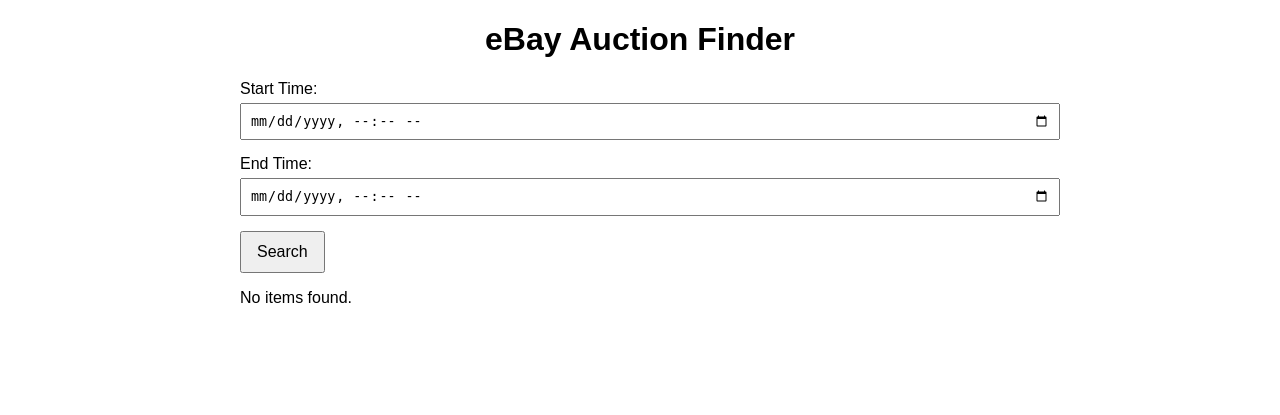
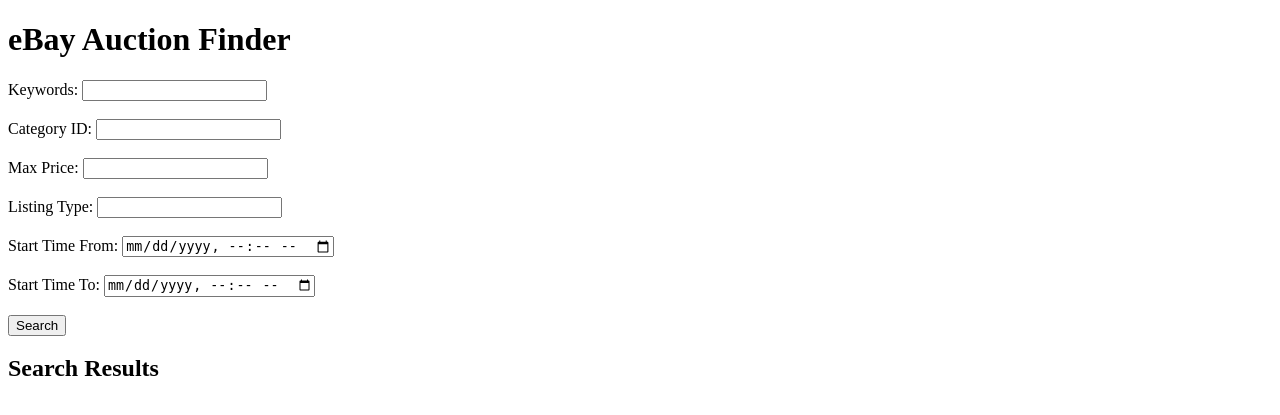
Before and after one commit to jamoore4579/ebay_dashboard, a Flask app: template templates/index.html in a window 1280 px wide. Shown: the top 415 px of the page. Run offline with Flask 3, Linux system fonts and the light colour scheme; the template is opened without the code that fills it, so the values that code supplies are empty.

Commit message:
Updated web files

```diff
--- a/app.py
+++ b/app.py
@@ -1,87 +1,115 @@
 from flask import Flask, render_template, request
 from ebaysdk.finding import Connection as Finding
-from ebaysdk.exception import ConnectionError
-from datetime import datetime, timezone
+from datetime import datetime, timedelta
 from dotenv import load_dotenv
 import os
+
+app = Flask(__name__)
 
 # Load environment variables
 load_dotenv()
 API_KEY = os.getenv('API_KEY')
 
-app = Flask(__name__)
-
-def parse_datetime(date_str):
-    # Parse the datetime string and make it timezone-aware
-    dt = datetime.strptime(date_str, '%Y-%m-%dT%H:%M:%S.%fZ')
-    return dt.replace(tzinfo=timezone.utc)
-
+# Home route to show the search form
 @app.route('/', methods=['GET', 'POST'])
 def index():
     items = []
-    if request.method == 'POST':
-        # Get the start and end times from the form
-        start_time_str = request.form.get('start_time')
-        end_time_str = request.form.get('end_time')
+    total_pages = 1
+    current_page = int(request.args.get('page', 1))
 
+    # Initialize variables
+    keywords = request.form.get('keywords', request.args.get('keywords', '"football" "rookie"'))
+    category_id = request.form.get('category_id', request.args.get('category_id', '213'))
+    max_price = request.form.get('max_price', request.args.get('max_price', '5.00'))
+    listing_type = request.form.get('listing_type', request.args.get('listing_type', 'Auction'))
+    start_time_from = request.form.get('start_time_from', request.args.get('start_time_from'))
+    start_time_to = request.form.get('start_time_to', request.args.get('start_time_to'))
+
+    # Convert start_time_from and start_time_to to the correct format if they are provided
+    if start_time_from:
         try:
-            # Convert to datetime objects
-            start_time = datetime.fromisoformat(start_time_str).replace(tzinfo=timezone.utc)
-            end_time = datetime.fromisoformat(end_time_str).replace(tzinfo=timezone.utc)
+            start_time_from = datetime.strptime(start_time_from, '%Y-%m-%dT%H:%M')
+            start_time_from = start_time_from.strftime('%Y-%m-%dT%H:%M:%S.000Z')
+        except ValueError:
+            start_time_from = None
 
-            # Initialize the eBay Finding API connection
-            finding_api = Finding(appid=API_KEY, config_file=None)
+    if start_time_to:
+        try:
+            start_time_to = datetime.strptime(start_time_to, '%Y-%m-%dT%H:%M')
+            start_time_to = start_time_to.strftime('%Y-%m-%dT%H:%M:%S.000Z')
+        except ValueError:
+            start_time_to = None
 
-            # Define the request payload with outputSelector for additional details
-            response = finding_api.execute('findItemsAdvanced', {
-                'keywords': 'football rookie card',
-                'categoryId': '213',
-                'itemFilter': [
-                    {'name': 'MaxPrice', 'value': '5.00', 'paramName': 'Currency', 'paramValue': 'USD'},
-                    {'name': 'ListingType', 'value': 'Auction'},
-                    {'name': 'EndTimeTo', 'value': end_time.strftime('%Y-%m-%dT%H:%M:%S.%fZ')},
-                    {'name': 'StartTimeFrom', 'value': start_time.strftime('%Y-%m-%dT%H:%M:%S.%fZ')}
-                ],
-                'paginationInput': {
-                    'entriesPerPage': '50',
-                    'pageNumber': '1'
-                },
-                'sortOrder': 'EndTimeSoonest',
-                'outputSelector': ['PictureURLLarge']
+    # Create a connection to the eBay Finding API
+    api = Finding(appid=API_KEY, config_file=None, siteid="EBAY-US")
+
+    # Construct the API request
+    request_params = {
+        'keywords': keywords,
+        'categoryId': category_id,
+        'itemFilter': [
+            {'name': 'MaxPrice', 'value': max_price, 'paramName': 'Currency', 'paramValue': 'USD'},
+            {'name': 'ListingType', 'value': listing_type}
+        ],
+        'sortOrder': 'EndTimeSoonest',
+        'outputSelector': 'SellerInfo',
+        'paginationInput': {
+            'entriesPerPage': 10,
+            'pageNumber': current_page
+        }
+    }
+
+    # Add time filters only if both are provided
+    if start_time_from and start_time_to:
+        request_params['itemFilter'].extend([
+            {'name': 'EndTimeFrom', 'value': start_time_from},
+            {'name': 'EndTimeTo', 'value': start_time_to}
+        ])
+
+    # Execute the API request
+    response = api.execute('findItemsAdvanced', request_params)
+
+    # Debugging: Print the number of items found
+    print(f"Number of items found: {len(response.reply.searchResult.item)}")
+
+    # Get total pages
+    total_pages = int(response.reply.paginationOutput.totalPages)
+
+    # Parse the response and collect the desired information
+    for item in response.reply.searchResult.item:
+        try:
+            item_id = item.itemId
+            title = item.title
+            price = float(item.sellingStatus.currentPrice.value)
+            end_time = item.listingInfo.endTime
+
+            # Adjust end time to Pacific Time
+            if isinstance(end_time, str):
+                end_time = datetime.strptime(end_time, "%Y-%m-%dT%H:%M:%S.%fZ")
+            end_time_adjusted = end_time - timedelta(hours=4)
+
+            # Store the item information
+            items.append({
+                'item_id': item_id,
+                'title': title,
+                'price': price,
+                'end_time': end_time_adjusted.strftime("%Y-%m-%d %I:%M %p")
             })
+        except Exception as e:
+            print(f"Error processing item: {e}")
 
-            if response.reply.ack == 'Success':
-                for item in response.reply.searchResult.item:
-                    title = item.title
-                    price = item.sellingStatus.currentPrice.value
-                    item_end_time = item.listingInfo.endTime
-                    item_url = item.viewItemURL
-                    item_id = item.itemId  # Auction ID
-
-                    # Convert end_time to timezone-aware datetime if it's a string
-                    if isinstance(item_end_time, str):
-                        item_end_time = parse_datetime(item_end_time)
-                    else:
-                        # Ensure end_time is timezone-aware if it's a datetime object
-                        if item_end_time.tzinfo is None:
-                            item_end_time = item_end_time.replace(tzinfo=timezone.utc)
-
-                    # Calculate time remaining
-                    time_remaining = item_end_time - datetime.now(timezone.utc)
-                    if time_remaining.total_seconds() <= 86400:  # 24 hours in seconds
-                        items.append({
-                            'title': title,
-                            'price': price,
-                            'end_time': item_end_time,
-                            'url': item_url,
-                            'auction_id': item_id
-                        })
-        except ConnectionError as e:
-            return f"Connection Error: {e}"
-        except Exception as e:
-            return f"Error: {e}"
-
-    return render_template('index.html', items=items)
+    return render_template(
+        'index.html',
+        items=items,
+        current_page=current_page,
+        total_pages=total_pages,
+        keywords=keywords,
+        category_id=category_id,
+        max_price=max_price,
+        listing_type=listing_type,
+        start_time_from=start_time_from,
+        start_time_to=start_time_to
+    )
 
 if __name__ == '__main__':
     app.run(debug=True)
--- a/templates/index.html
+++ b/templates/index.html
@@ -4,90 +4,53 @@
     <meta charset="UTF-8">
     <meta name="viewport" content="width=device-width, initial-scale=1.0">
     <title>eBay Auction Finder</title>
-    <style>
-        body {
-            font-family: Arial, sans-serif;
-            margin: 20px;
-        }
-        .container {
-            max-width: 800px;
-            margin: auto;
-        }
-        h1 {
-            text-align: center;
-        }
-        .form-group {
-            margin-bottom: 15px;
-        }
-        .form-group label {
-            display: block;
-            margin-bottom: 5px;
-        }
-        .form-group input[type="datetime-local"] {
-            width: 100%;
-            padding: 8px;
-        }
-        .form-group button {
-            padding: 10px 15px;
-            font-size: 16px;
-            cursor: pointer;
-        }
-        .item {
-            border: 1px solid #ddd;
-            border-radius: 4px;
-            padding: 15px;
-            margin-bottom: 15px;
-        }
-        .item img {
-            max-width: 100%;
-            height: auto;
-            display: block;
-        }
-        .item h2 {
-            margin: 0 0 10px 0;
-        }
-        .item a {
-            color: #007bff;
-            text-decoration: none;
-        }
-        .item a:hover {
-            text-decoration: underline;
-        }
-    </style>
 </head>
 <body>
-    <div class="container">
-        <h1>eBay Auction Finder</h1>
-        <form method="POST">
-            <div class="form-group">
-                <label for="start_time">Start Time:</label>
-                <input type="datetime-local" id="start_time" name="start_time" required>
-            </div>
-            <div class="form-group">
-                <label for="end_time">End Time:</label>
-                <input type="datetime-local" id="end_time" name="end_time" required>
-            </div>
-            <div class="form-group">
-                <button type="submit">Search</button>
-            </div>
-        </form>
+    <h1>eBay Auction Finder</h1>
 
-        {% if items %}
-            <h2>Results:</h2>
-            {% for item in items %}
-                <div class="item">
-                    <h2>{{ item.title }}</h2>
-                    <p><strong>Price:</strong> ${{ item.price }}</p>
-                    <p><strong>End Time:</strong> {{ item.end_time.isoformat() }}</p>
-                    <p><a href="{{ item.url }}" target="_blank">View Item</a></p>
-                    <p><strong>Auction ID:</strong> {{ item.auction_id }}</p>
-                    {% if item.pictureURLLarge %}
-                        <img src="{{ item.pictureURLLarge }}" alt="Item Image">
-                    {% endif %}
-                </div>
-            {% endfor %}
-        {% else %}
-            <p>No items found.</p>
+    <form method="POST" action="/">
+        <label for="keywords">Keywords:</label>
+        <input type="text" id="keywords" name="keywords" value="{{ keywords }}"><br><br>
+
+        <label for="category_id">Category ID:</label>
+        <input type="text" id="category_id" name="category_id" value="{{ category_id }}"><br><br>
+
+        <label for="max_price">Max Price:</label>
+        <input type="text" id="max_price" name="max_price" value="{{ max_price }}"><br><br>
+
+        <label for="listing_type">Listing Type:</label>
+        <input type="text" id="listing_type" name="listing_type" value="{{ listing_type }}"><br><br>
+
+        <label for="start_time_from">Start Time From:</label>
+        <input type="datetime-local" id="start_time_from" name="start_time_from" value="{{ start_time_from }}"><br><br>
+
+        <label for="start_time_to">Start Time To:</label>
+        <input type="datetime-local" id="start_time_to" name="start_time_to" value="{{ start_time_to }}"><br><br>
+
+        <input type="submit" value="Search">
+    </form>
+
+    <h2>Search Results</h2>
+    <ul>
+        {% for item in items %}
+            <li>
+                <strong>Title:</strong> {{ item.title }}<br>
+                <strong>Ending Time:</strong> {{ item.end_time }}<br>
+                <strong>Price:</strong> ${{ '%.2f'|format(item.price) }}<br>
+                <strong>Link:</strong> <a href="https://www.ebay.com/itm/{{ item.item_id }}" target="_blank">View Auction</a><br>
+                <strong>Item ID:</strong> {{ item.item_id }}<br>
+            </li>
+        {% endfor %}
+    </ul>
+
+    <!-- Pagination Links -->
+    <div>
+        {% if current_page > 1 %}
+            <a href="/?page={{ current_page-1 }}&keywords={{ keywords }}&category_id={{ category_id }}&max_price={{ max_price }}&listing_type={{ listing_type }}&start_time_from={{ start_time_from }}&start_time_to={{ start_time_to }}">Previous</a>
+        {% endif %}
+
+        {% if current_page < total_pages %}
+            <a href="/?page={{ current_page+1 }}&keywords={{ keywords }}&category_id={{ category_id }}&max_price={{ max_price }}&listing_type={{ listing_type }}&start_time_from={{ start_time_from }}&start_time_to={{ start_time_to }}">Next</a>
         {% endif %}
     </div>
 </body>
```
